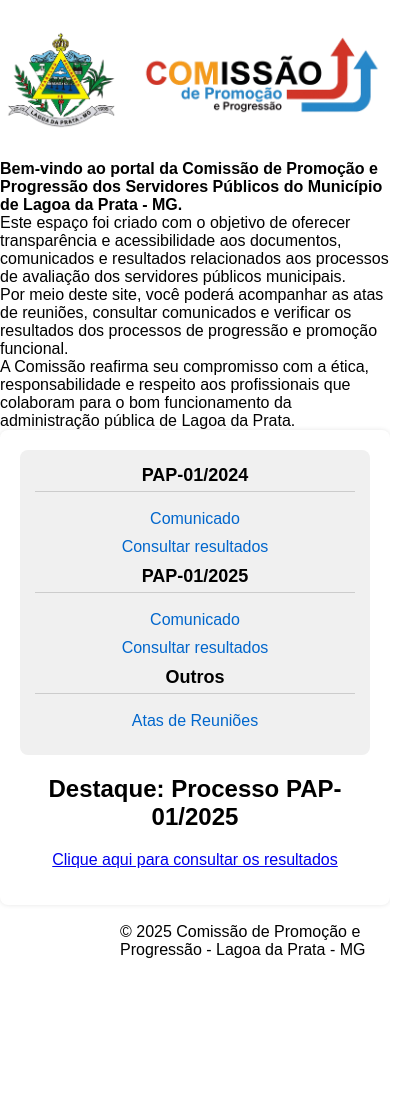
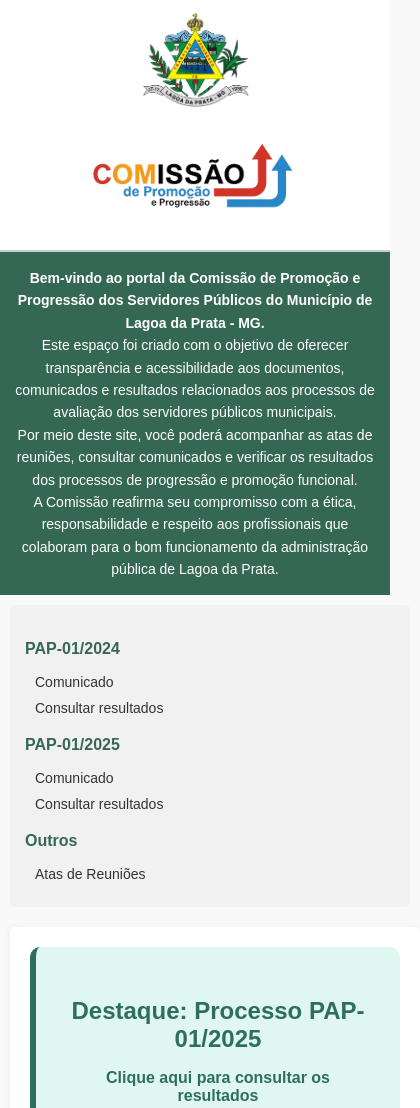
Before and after one commit to Comissao-LPMG/portal-CPP, a plain HTML site: page index.html in a window 390 px wide. Shown: the top 1108 px of the page, 420 px wide, since content can reach past the window. Before the commit the page ends 959 px from the top, so only its background shows below. Drawn offline with Linux system fonts and the light colour scheme.

Commit message:
Add files via upload

```diff
--- a/index.html
+++ b/index.html
@@ -1,98 +1,145 @@
-<style>body {
+<style>
+  body {
     font-family: Arial, sans-serif;
     margin: 0;
-    padding: 0;
+    background-color: #f9f9f9;
   }
+
+  /* Cabeçalho com logos */
   header {
-    background-color: white;
+    background-color: #fff;
+    padding: 10px 0;
     display: flex;
+    justify-content: center;
     align-items: center;
-    justify-content: center;
-    padding: 10px 0;
+    gap: 40px;
+    border-bottom: 2px solid #ccc;
   }
+
   header img {
-    height: 70px;
-    margin: 0 15px;
+    height: 80px;
   }
-  .faixa {
-    background-color: #f5f5f5;
-    padding: 20px 30px;
+
+  /* Faixa de boas-vindas */
+  .welcome-banner {
+    background-color: #356854;
+    color: white;
     text-align: center;
+    padding: 20px;
+    font-size: 15px;
+    line-height: 1.6;
+  }
+
+  .welcome-banner b {
     font-size: 16px;
-    line-height: 1.5;
   }
-  .faixa strong {
+
+  /* Layout principal */
+  .main {
+    display: flex;
+    padding: 20px;
+    flex-direction: row;
+  }
+
+  /* Menu lateral */
+  .sidebar {
+    width: 250px;
+    background-color: #f1f1f1;
+    padding: 15px;
+    margin-right: 30px;
+    border-radius: 5px;
+  }
+
+  .sidebar h3 {
+    margin-top: 20px;
+    font-size: 16px;
+    color: #356854;
+  }
+
+  .sidebar a {
     display: block;
-    font-size: 18px;
+    text-decoration: none;
+    color: #333;
+    margin: 5px 0 10px 10px;
+    font-size: 14px;
+  }
+
+  .sidebar a:hover {
+    text-decoration: underline;
+    color: #356854;
+  }
+
+  /* Área central com banner */
+  .content {
+    flex: 1;
+    padding: 20px;
+    background-color: #ffffff;
+    border-radius: 5px;
+    text-align: center;
+    box-shadow: 0 0 10px rgba(0,0,0,0.05);
+  }
+
+  .highlight-banner {
+    background-color: #e0f7f1;
+    padding: 30px;
+    border-radius: 10px;
+    border-left: 6px solid #2d6e5e;
+  }
+
+  .highlight-banner h2 {
+    color: #2d6e5e;
     margin-bottom: 10px;
   }
-  .container {
-    display: flex;
-    flex-direction: row;
-    padding: 20px;
-    gap: 20px;
+
+  .highlight-banner a {
+    color: #2d6e5e;
+    text-decoration: none;
+    font-weight: bold;
   }
-  .sidebar {
-    width: 250px;
-    background-color: #f0f0f0;
-    padding: 15px;
-    box-sizing: border-box;
-    border-radius: 8px;
-  }
-  .sidebar h3 {
-    margin-top: 0;
-    font-size: 18px;
-    border-bottom: 1px solid #ccc;
-    padding-bottom: 5px;
-  }
-  .sidebar a {
-    display: block;
-    margin: 5px 0 10px;
-    color: #0066cc;
-    text-decoration: none;
-  }
-  .sidebar a:hover {
+
+  .highlight-banner a:hover {
     text-decoration: underline;
   }
-  .main {
-    flex: 1;
-    background-color: #ffffff;
-    padding: 20px;
-    border-radius: 8px;
-    box-shadow: 0 0 5px rgba(0,0,0,0.1);
-    box-sizing: border-box;
-    text-align: center;
-  }
-  .main img {
-    max-width: 100%;
-    height: auto;
-    border-radius: 5px;
-  }
-  /* RESPONSIVO: para telas menores que 768px (celulares) */
+
+  /* Responsivo para telas pequenas (celulares) */
   @media (max-width: 768px) {
-    .container {
+    .main {
       flex-direction: column;
       padding: 10px;
     }
+
     .sidebar {
       width: 100%;
+      margin: 0 0 20px 0;
     }
-    .faixa {
+
+    .content {
+      width: 100%;
+    }
+
+    header {
+      flex-direction: column;
+      gap: 10px;
+    }
+
+    header img {
+      height: 60px;
+    }
+
+    .welcome-banner {
       padding: 15px;
       font-size: 14px;
     }
-    .faixa strong {
-      font-size: 16px;
+
+    .welcome-banner b {
+      font-size: 15px;
     }
-    header img {
-      height: 50px;
-      margin: 0 10px;
-    }
-  }</style>
+  }
+</style>
 <!-- Cabeçalho com logos -->
 <header>
   <img style="height: 100px;" src="brasao.png" alt="Brasão da Prefeitura">
-  <img style="height: 140px;" src="logo_comissao.png" alt="Logo Comissão">
+  <img style="height: 120px;" src="logo_comissao.png" alt="Logo Comissão">
 </header><!-- Faixa de boas-vindas -->
 <div class="welcome-banner">
   <strong>Bem-vindo ao portal da Comissão de Promoção e Progressão dos Servidores Públicos do Município de Lagoa da Prata - MG.</strong>
```
